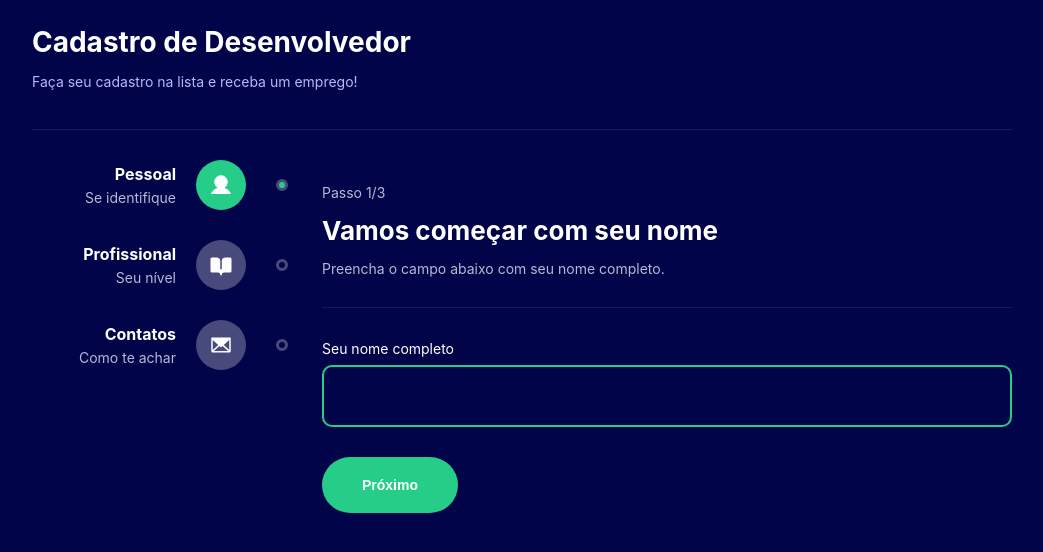
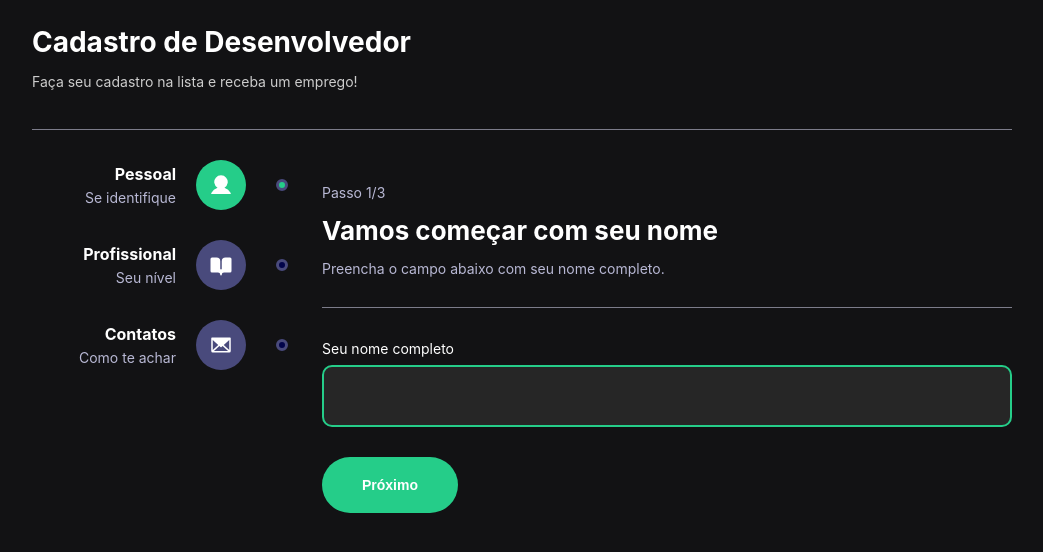
Before and after one commit to wwilliamsantana/form-multi, a React (Vite) app: page / in a window 1280 px wide. Shown: the top 552 px of the page, without its empty margins (118-1161 px from the left). Built offline with nearby package versions, Linux system fonts and the light colour scheme.

Commit message:
CSS: New

```diff
--- a/src/components/Header/styles.ts
+++ b/src/components/Header/styles.ts
@@ -3,7 +3,7 @@ import styled from "styled-components";
 
 export const Container = styled.div`
   padding: 25px 0;
-  border-bottom: 1px solid #16195C;
+  border-bottom: 1px solid #7C7C8A;
 
   h1{
     margin: 0;
@@ -13,6 +13,6 @@ export const Container = styled.div`
 
   p{
     font-size: 14px;
-    color: #B8B8F4;
+    color: #CCC;
   }
 `
--- a/src/components/Theme/styles.ts
+++ b/src/components/Theme/styles.ts
@@ -1,7 +1,7 @@
 import styled from "styled-components"
 
 export const Container = styled.div`
-  background-color: #02044A;
+  background-color: #121214;
   color: #FFF;
   min-height: 100vh;
 `
--- a/src/pages/FormStep1/styles.ts
+++ b/src/pages/FormStep1/styles.ts
@@ -15,7 +15,7 @@ export const Container = styled.div`
   hr{
     height: 1px;
     border: 0;
-    background-color: #16195C;
+    background-color: #7C7C8A;
     margin: 30px 0;
   }
 
@@ -33,7 +33,7 @@ export const Container = styled.div`
       color: #fff;
       outline: none;
       font-size: 16px;
-      background-color: #02044A;
+      background-color: #262626;
     }
   }
 
--- a/src/pages/FormStep2/styles.ts
+++ b/src/pages/FormStep2/styles.ts
@@ -16,7 +16,7 @@ export const Container = styled.div`
   hr{
     height: 1px;
     border: 0;
-    background-color: #16195C;
+    background-color: #7C7C8A;
     margin: 30px 0;
   }
 
--- a/src/pages/FormStep3/styles.ts
+++ b/src/pages/FormStep3/styles.ts
@@ -16,7 +16,7 @@ export const Container = styled.div`
   hr{
     height: 1px;
     border: 0;
-    background-color: #16195C;
+    background-color: #7C7C8A;
     margin: 30px 0;
   }
 
@@ -36,7 +36,7 @@ export const Container = styled.div`
       color: #fff;
       outline: none;
       font-size: 16px;
-      background-color: #02044A;
+      background-color: #262626;
     }
   }
 
```
